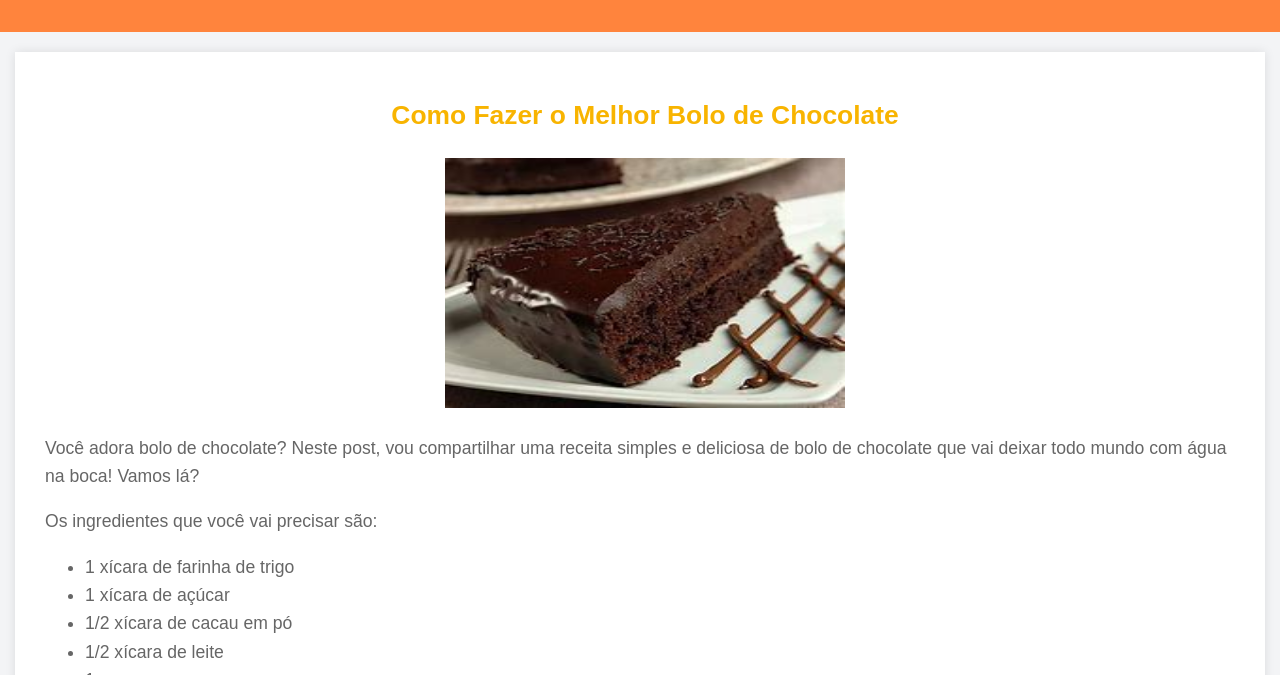
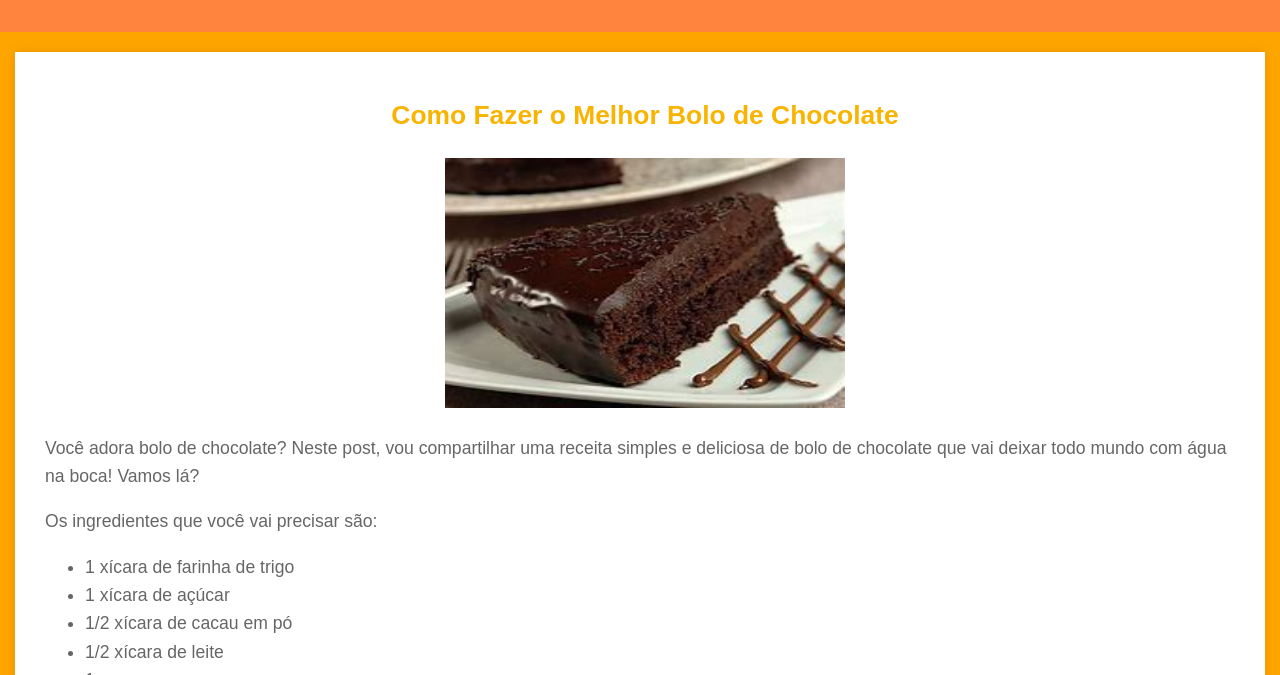
Before and after one commit to maria-eduarda-gomes/web, a plain HTML site: page index.html in a window 1280 px wide. Shown: the part 125-800 px from the top of the page. Drawn offline with Linux system fonts and the light colour scheme.

Commit message:
Update style.css

```diff
--- a/style.css
+++ b/style.css
@@ -3,7 +3,7 @@ body {
     line-height: 1.6;
     margin: 0;
     padding: 0;
-    background-color: #f3f4f6;
+    background-color: #ffa500;
 }
 
 header {
```
